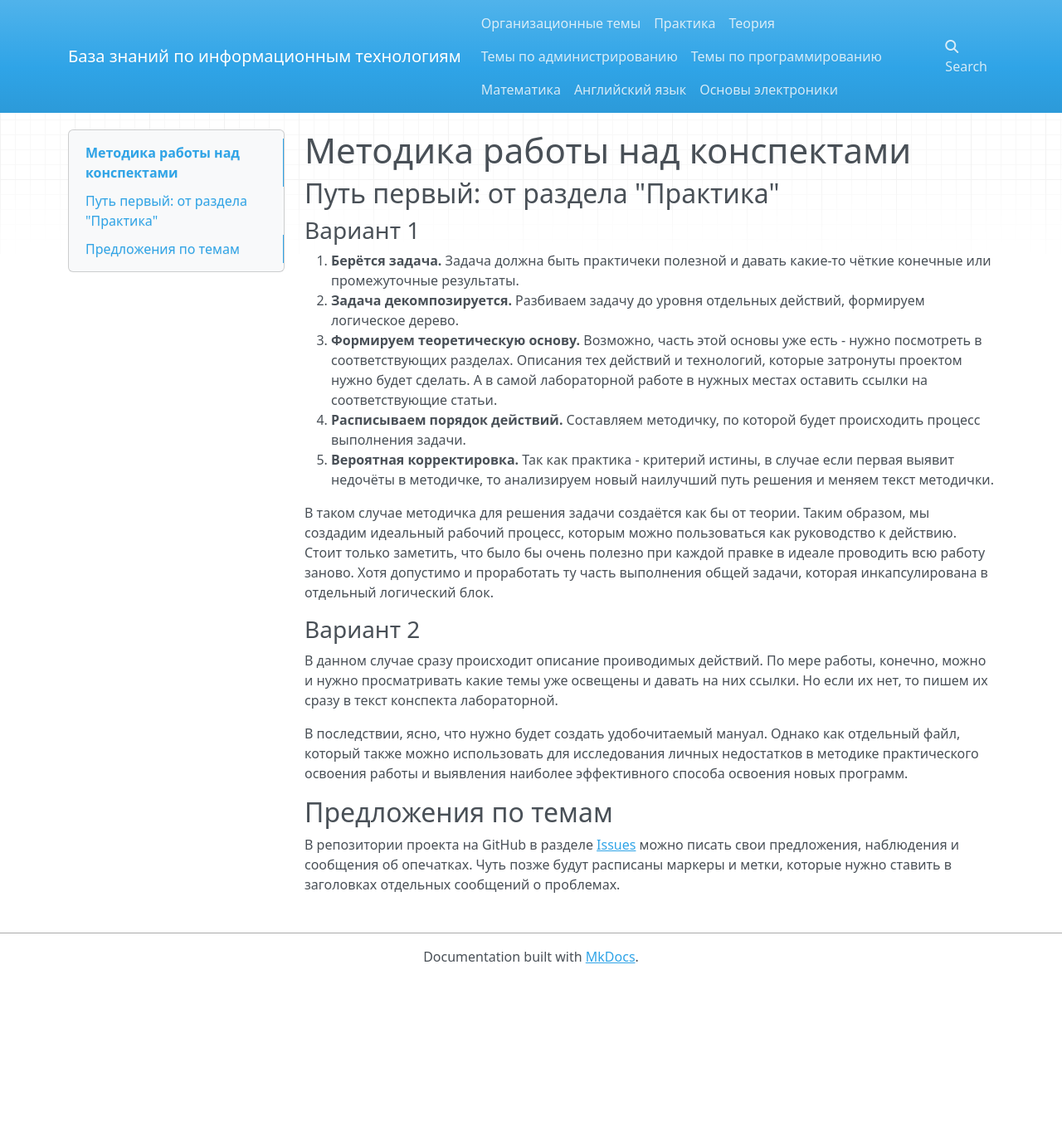
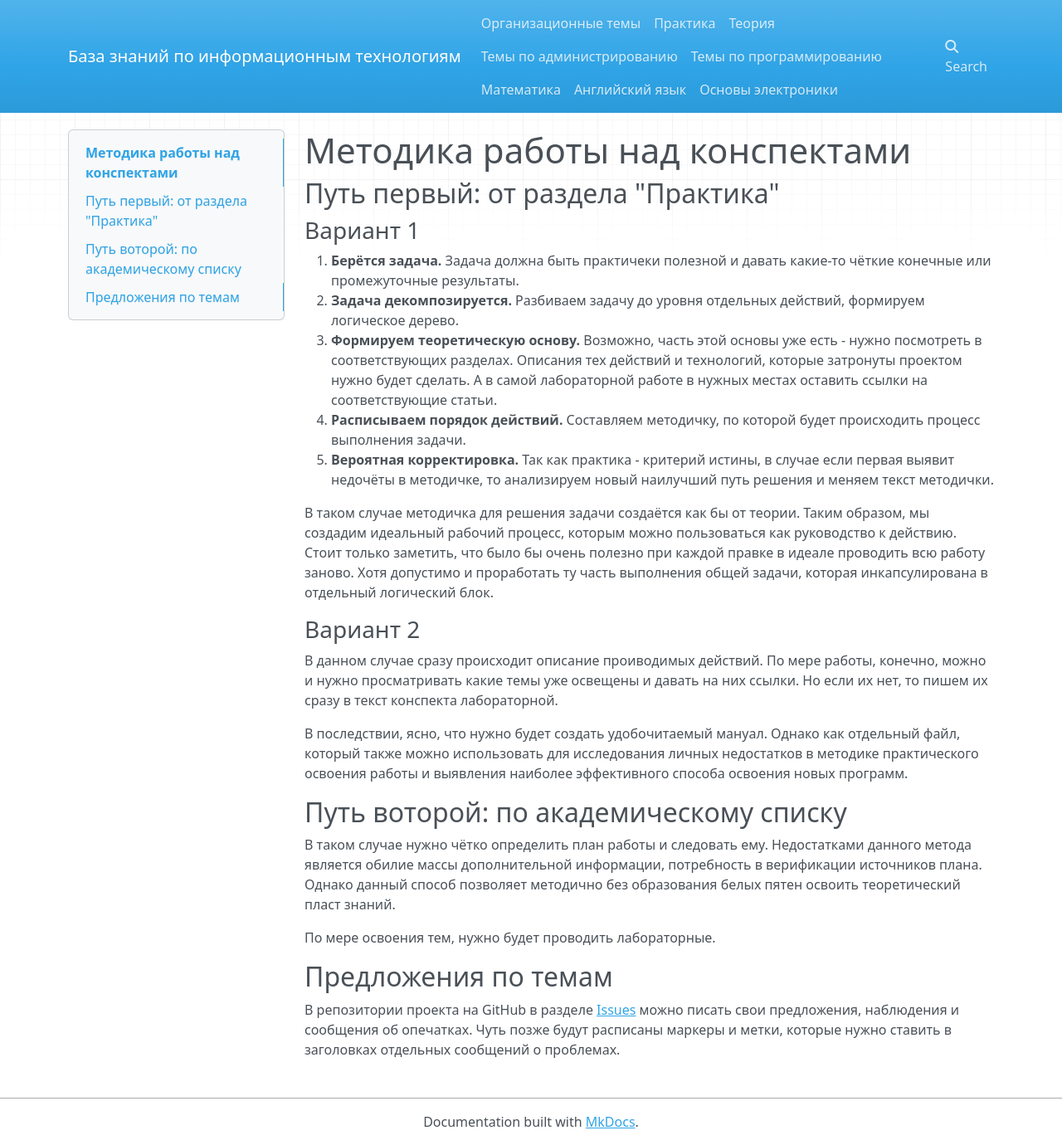
Before and after one commit to boyko1989/ITCO, an MkDocs documentation site: the page built from docs/organisation/howdoit.md, in a window 1280 px wide and 1380 px high. Shown: the whole window at 83% size. Built offline with MkDocs 1.6.1, drawn with Linux system fonts in a browser that asks for light colours; nearby versions of some CDN libraries.

Commit message:
Уточнил варианты работы

```diff
--- a/docs/organisation/howdoit.md
+++ b/docs/organisation/howdoit.md
@@ -18,6 +18,11 @@
 
 В последствии, ясно, что нужно будет создать удобочитаемый мануал. Однако как отдельный файл, который также можно использовать для исследования личных недостатков в методике практического освоения работы и выявления наиболее эффективного способа освоения новых программ.
 
+## Путь воторой: по академическому списку
+
+В таком случае нужно чётко определить план работы и следовать ему. Недостатками данного метода является обилие массы дополнительной информации, потребность в верификации источников плана. Однако данный способ позволяет методично без образования белых пятен освоить теоретический пласт знаний.
+
+По мере освоения тем, нужно будет проводить лабораторные.
 
 ## Предложения по темам
 
```
